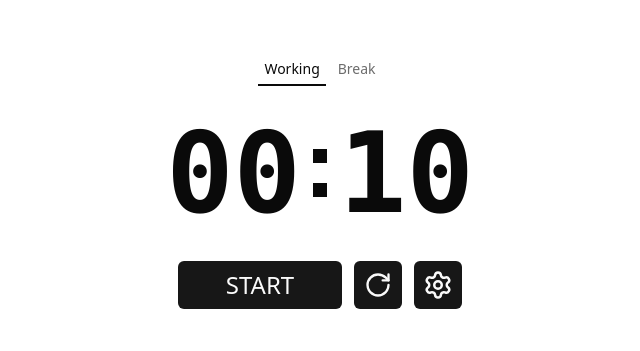
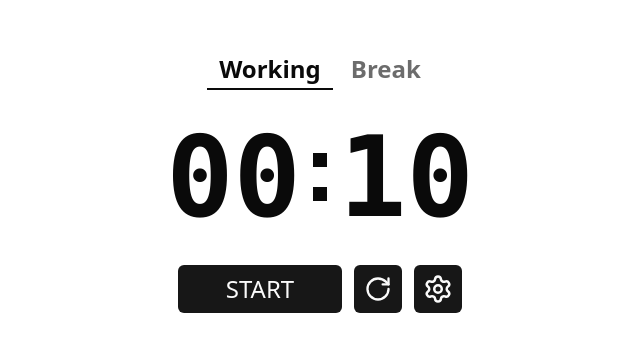
Before and after one commit to kdntiaoao/pomodoro-timer, a Next.js app: page / in a window 1280 px wide. Shown: the part 219-570 px from the top of the page, without its empty margins (320-960 px from the left). Built offline with nearby package versions, Linux system fonts and the light colour scheme.

Commit message:
fix: Tabs のスタイル調整

```diff
--- a/src/components/timer/mode-tabs.tsx
+++ b/src/components/timer/mode-tabs.tsx
@@ -3,7 +3,7 @@ import { Tabs, TabsList, TabsTrigger } from "@/components/ui/tabs";
 export function ModeTabs() {
   return (
     <div>
-      <Tabs defaultValue="working">
+      <Tabs defaultValue="working" size="lg">
         <TabsList variant="line">
           <TabsTrigger value="working">Working</TabsTrigger>
           <TabsTrigger value="break">Break</TabsTrigger>
--- a/src/components/ui/tabs.tsx
+++ b/src/components/ui/tabs.tsx
@@ -6,15 +6,19 @@ import { Tabs as TabsPrimitive } from "radix-ui";
 
 import { cn } from "@/lib/utils";
 
+type Size = "default" | "lg";
+
 function Tabs({
   className,
   orientation = "horizontal",
+  size = "default",
   ...props
-}: React.ComponentProps<typeof TabsPrimitive.Root>) {
+}: React.ComponentProps<typeof TabsPrimitive.Root> & { size?: Size }) {
   return (
     <TabsPrimitive.Root
       data-slot="tabs"
       data-orientation={orientation}
+      data-size={size}
       className={cn(
         "group/tabs flex gap-2 data-horizontal:flex-col",
         className,
@@ -25,7 +29,7 @@ function Tabs({
 }
 
 const tabsListVariants = cva(
-  "group/tabs-list text-muted-foreground inline-flex w-fit items-center justify-center rounded-lg p-0.75 group-data-horizontal/tabs:h-8 group-data-vertical/tabs:h-fit group-data-vertical/tabs:flex-col data-[variant=line]:rounded-none",
+  "group/tabs-list text-muted-foreground inline-flex w-fit items-center justify-center rounded-lg p-0.75 group-data-horizontal/tabs:h-8 group-data-vertical/tabs:h-fit group-data-vertical/tabs:flex-col group-data-horizontal/tabs:group-data-[size=lg]/tabs:h-10 data-[variant=line]:rounded-none",
   {
     variants: {
       variant: {
@@ -67,6 +71,7 @@ function TabsTrigger({
         "group-data-[variant=line]/tabs-list:bg-transparent group-data-[variant=line]/tabs-list:data-active:bg-transparent dark:group-data-[variant=line]/tabs-list:data-active:border-transparent dark:group-data-[variant=line]/tabs-list:data-active:bg-transparent",
         "data-active:bg-background data-active:text-foreground dark:data-active:border-input dark:data-active:bg-input/30 dark:data-active:text-foreground",
         "after:bg-foreground after:absolute after:opacity-0 after:transition-opacity group-data-horizontal/tabs:after:inset-x-0 group-data-horizontal/tabs:after:-bottom-1.25 group-data-horizontal/tabs:after:h-0.5 group-data-vertical/tabs:after:inset-y-0 group-data-vertical/tabs:after:-right-1 group-data-vertical/tabs:after:w-0.5 group-data-[variant=line]/tabs-list:data-active:after:opacity-100",
+        "group-data-[size=lg]/tabs:px-3 group-data-[size=lg]/tabs:text-2xl group-data-[size=lg]/tabs:font-bold group-data-[size=lg]/tabs:has-data-[icon=inline-end]:pr-2 group-data-[size=lg]/tabs:has-data-[icon=inline-start]:pl-2",
         className,
       )}
       {...props}
```
